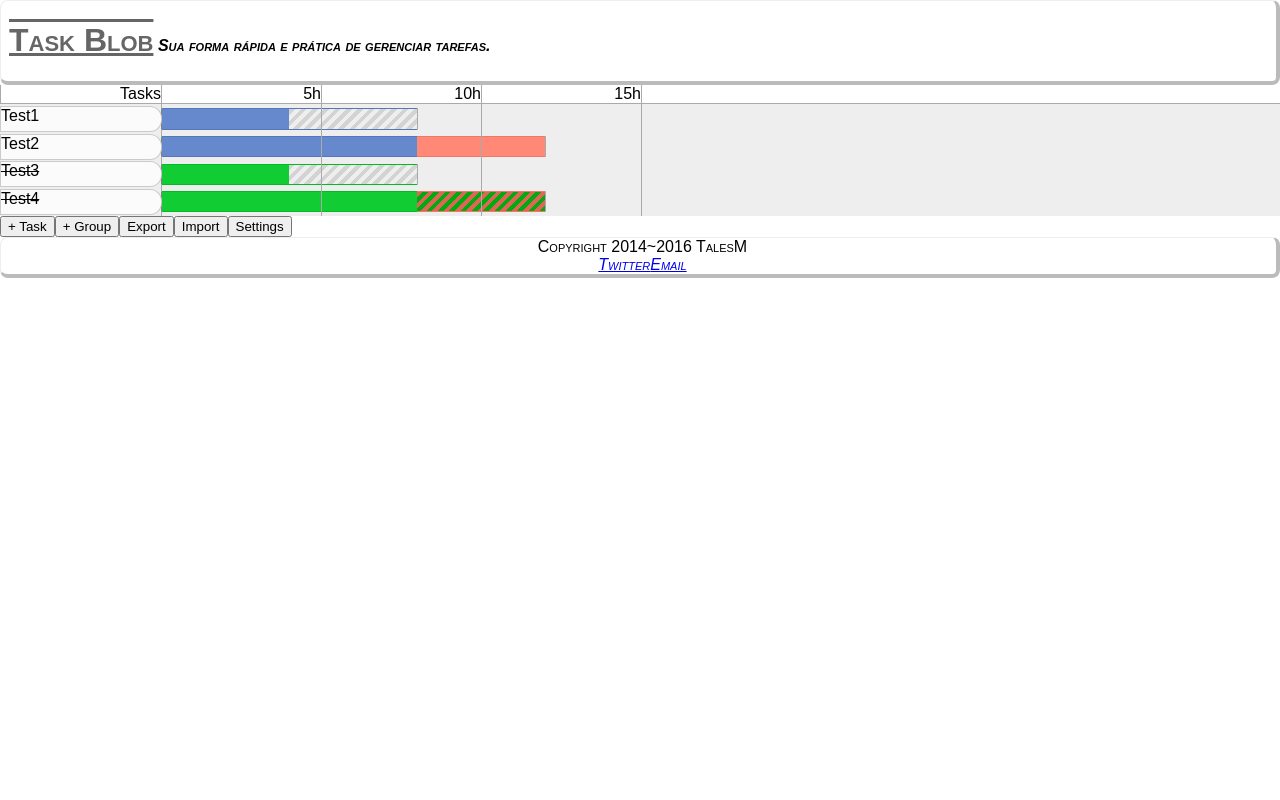
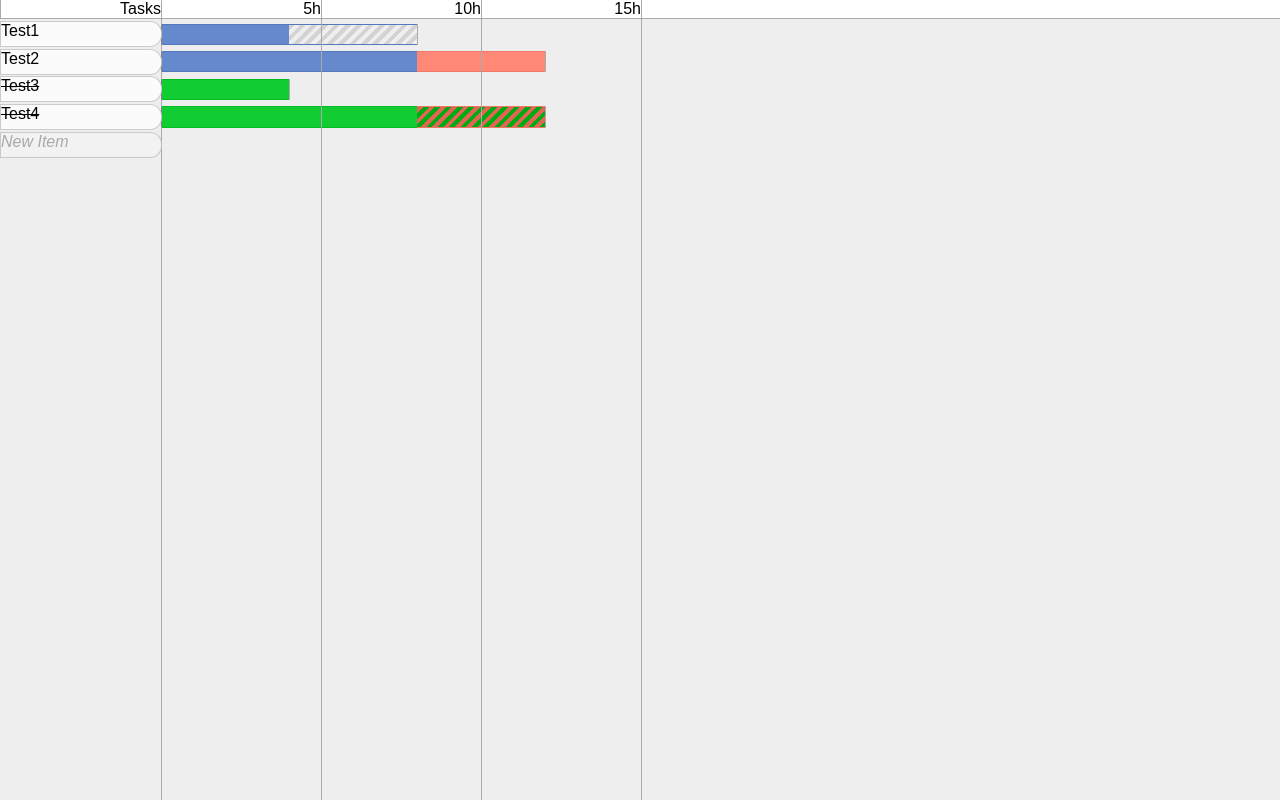
Before and after one commit to talesm/taskblob, a React (Create React App) app: page / in a window 1280 px wide. Built offline with nearby package versions, Linux system fonts and the light colour scheme.

Commit message:
all state went to control.

```diff
--- a/src/App.css
+++ b/src/App.css
@@ -2,14 +2,25 @@
 .App > header, .App > footer {
 	background: #fff;
 	border: #eee 1px solid;
-	border-right: #bbb 0.25em solid;
-	border-bottom: #bbb 0.25em solid;
 	border-radius: 0.5em;
 	padding-left: 0.5em;
 	font-variant: small-caps;
 }
+.App > header {
+	border-bottom: #bbb 0.25em solid;
+}
+
 .App > footer {
 	text-align: center;
+	position: absolute;
+	border-top: #bbb 0.25em solid;
+	bottom: 0;
+	left: 0;
+	right: 0;
+}
+
+body {
+	background: #eee;
 }
 
 header h1 {
@@ -35,10 +46,13 @@ header h2 {
 /******/
 .viewGroup{
 	background: #eee;
-	position: relative;
+	position: absolute;;
 	padding-left: 1px;
 	padding-right: 0;
+	top : 0;
 	right : 0;
+	bottom : 0;
+	left : 0;
 	overflow: auto;
 }
 
@@ -74,6 +88,12 @@ header h2 {
 /* This hides collapsed things*/
 .collapsed .item{
 	display: none;
+}
+
+.item.placeholder .taskName{
+	font-style: italic;
+	color: darkgray;
+	background-color: rgba(255, 255, 255, 0.25);
 }
 
 /* Tasks */
--- a/src/App.js
+++ b/src/App.js
@@ -1,22 +1,11 @@
 import React from 'react';
 import MainView from './ui/MainView';
-import Project from './model/Project';
-import Task from './model/Task';
+import ProjectController from './control/ProjectController';
 import './App.css';
 
 class App extends React.Component {
-  constructor(props) {
-    super(props);
-    this.project = new Project('Test1', 'Test1');
-    this.project.addKid(new Task(1, 'Test1', 'description', 8, 4, false));
-    this.project.addKid(new Task(2, 'Test2', 'description', 8, 12, false));
-    this.project.addKid(new Task(3, 'Test3', 'description', 8, 4, true));
-    this.project.addKid(new Task(4, 'Test4', 'description', 8, 12, true));
-    this.state = { project: this.project.toArray() };
-  }
-
   render() {
-    return <MainView project={this.state.project} />;
+    return <ProjectController template={MainView}/>;
   }
 }
 
--- /dev/null
+++ b/src/control/ItemController.js
@@ -0,0 +1,39 @@
+import React from 'react';
+import Task from '../model/Task'
+
+export default class extends React.Component {
+  constructor(props) {
+    super(props);
+    this.state = {item: new Task(0, "New Item")};
+  }
+
+  componentDidMount() {
+    if(this.props.item){
+      this.setState({item: this.props.item})
+    }
+  }
+
+  componentWillUnmount() {
+
+  }
+
+  render() {
+    const start=0;
+    const item = this.state.item;
+    const itemInfo = {
+      spent:     item.spentReg()*2+"em",
+      remaining: item.remaining()*2+"em",
+      overdue:   item.overdue()*2+"em",
+      closed:    item.closed,
+    }
+    return (
+      <this.props.template {...itemInfo} onSubmit={this.submit}>
+        {this.state.item.name}
+      </this.props.template>
+    );
+  }
+
+  submit = () => {
+
+  }
+}
--- /dev/null
+++ b/src/control/ProjectController.js
@@ -0,0 +1,19 @@
+import React from 'react';
+import Project from '../model/Project';
+import Task from '../model/Task';
+
+export default class extends React.Component {
+  constructor(props) {
+    super(props);
+    this.project = new Project('Test1', 'Test1');
+    this.project.addKid(new Task(1, 'Test1', 'description', 8, 4, false));
+    this.project.addKid(new Task(2, 'Test2', 'description', 8, 12, false));
+    this.project.addKid(new Task(3, 'Test3', 'description', 8, 4, true));
+    this.project.addKid(new Task(4, 'Test4', 'description', 8, 12, true));
+    this.state = { project: this.project.toArray() };
+  }
+
+  render() {
+    return <this.props.template project={this.state.project}/>;
+  }
+}
--- a/src/ui/GanttViewer.js
+++ b/src/ui/GanttViewer.js
@@ -1,23 +1,19 @@
 import React from 'react';
 import TimeLabel from './TimeLabel'
-import Item from './Item';
+import Item, {AddNewItem} from './Item';
+import ItemController from '../control/ItemController'
 
 export default function(props) {
   const items = (props.items||[]).map(item => (
-    <Item key={item.id}
-      start="0"
-      spent={ Math.min(item.spent, item.duration)*2+"em"}
-      remaining={Math.max(item.duration - item.spent, 0)*2+"em"}
-      overdue={Math.max(-item.duration + item.spent, 0)*2+"em"}
-      closed={item.closed}
-    >
+    <ItemController template={Item} key={item.id} item={item}>
       {item.name}
-    </Item>
+    </ItemController>
   ));
   return (
     <div className="viewGroup">
       <TimeLabel min="0" max="15" interval="5" unit="h">{props.children}</TimeLabel>
       {items}
+      <ItemController template={AddNewItem}>Add New Task</ItemController>
     </div>
   );
 }
--- a/src/ui/Item.js
+++ b/src/ui/Item.js
@@ -10,6 +10,18 @@ function Meter(props) {
   }
   return <span className={className} style={style}/>;
 }
+
+function AddNewItem(props) {
+  return (
+    <div className="item placeholder">
+      <span className="taskName" title="{props.children}">
+        <span className="name">{props.children}</span>
+      </span>
+    </div>
+  );
+}
+
+export {AddNewItem, Meter};
 
 export default function(props) {
   const meters = ['start', 'spent', 'overdue', 'remaining', 'unreachable']
--- a/src/ui/MainView.js
+++ b/src/ui/MainView.js
@@ -5,22 +5,20 @@ import MainNav from './MainNav';
 export default function(props) {
   return (
     <div className="App">
-      <header>
-        <h1><a href="#">Task Blob</a></h1>
-        <h2>&nbsp;Sua forma rápida e prática de gerenciar tarefas.</h2>
-      </header>
-      <section className="viewSection">
-        <div className="message"></div>
-        <GanttViewer items={props.project}>Tasks</GanttViewer>
-      </section>
-      <MainNav />
-      <footer>
-        Copyright 2014~2016 TalesM
-        <address>
-          <a target="_blank" href="http://twitter.com/TalesM">Twitter</a>
-          <a href="mailto:tales.miranda88+spamTaskBlob@gmail.com">Email</a>
-        </address>
-      </footer>
+      <GanttViewer items={props.project}>Tasks</GanttViewer>
     </div>
   );
 }
+
+
+// <header>
+//   <h1><a href="#">Task Blob</a></h1>
+//   <h2>&nbsp;Sua forma rápida e prática de gerenciar tarefas.</h2>
+// </header>
+// <footer>
+//   Copyright 2014~2016 TalesM
+//   <address>
+//     <a target="_blank" href="http://twitter.com/TalesM">Twitter</a>
+//     <a href="mailto:tales.miranda88+spamTaskBlob@gmail.com">Email</a>
+//   </address>
+// </footer>
```
